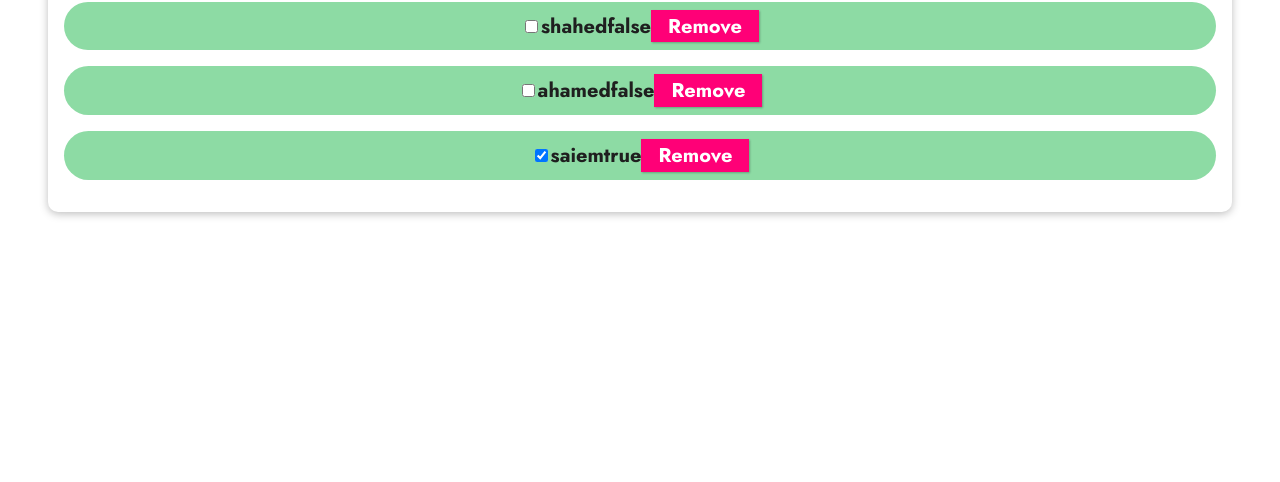
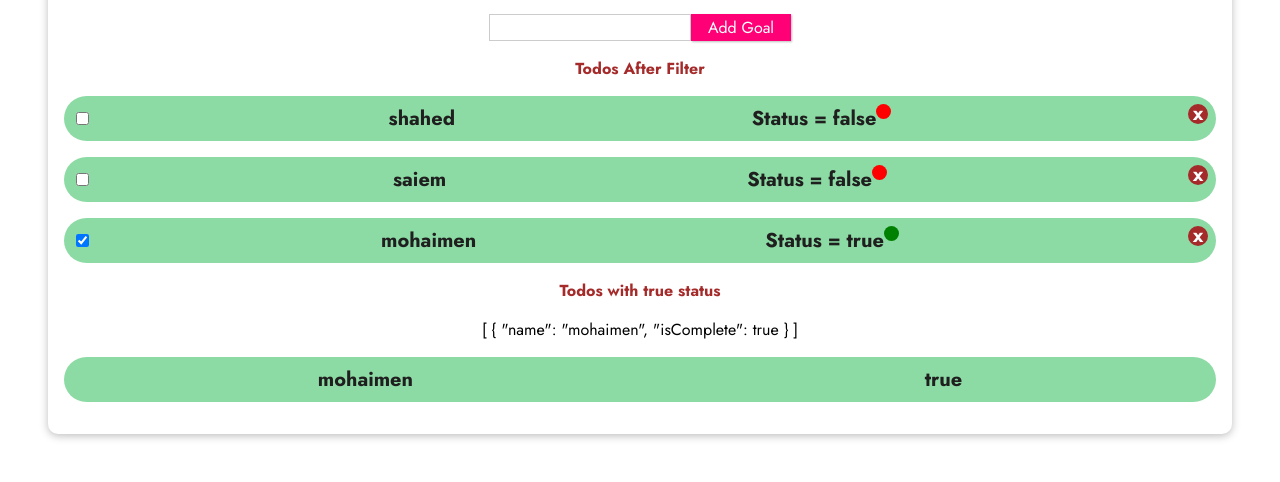
Before and after one commit to saiem-jatri/todo, a plain HTML site: page index.html in a window 1280 px wide. Shown: the part 367-849 px from the top of the page. Before the commit the page ends 800 px from the top, so only its background shows below. Drawn offline with nearby package versions, Linux system fonts and the light colour scheme.

Commit message:
filter with status true added

```diff
--- a/app.js
+++ b/app.js
@@ -3,39 +3,45 @@ const app = Vue.createApp({
     return {
       searchString: '',
         inputTask:'',
+        showMessege:false,
 
         todos: [
-            {name:'shahed', status: false},
-            {name:'ahamed', status: false},
-            {name:'saiem', status: true},
-        ]
+          {name:"shahed",isComplete:false},
+          {name:"saiem",isComplete:false},
+          {name:"mohaimen",isComplete:true}
+        ],
      };
   },
   methods: {
-
     addTask() {
       if(this.inputTask == ''){
-         alert("task can't be null")
-          return
+        setTimeout(()=>{
+          this.showMessege = false
+        },2000)
+        this.showMessege = true
+        return
       }
-      const todo = { name: this.inputTask, status: false};
-      this.todos.unshift(todo);
-      this.inputTask = '';
+      this.todos.unshift({name:this.inputTask, isComplete:false})
+      this.inputTask=''
   },
   deleteTask(index) {
-    this.todos.splice(index, 1);
+    this.todos.splice(index, 3);
 },
-    changeStatus(){
-      this.todos.status = !this.todos.status
+
+changeStatus(){
+ this.filterItems.isComplete = !this.filterItems.isComplete
+}
+},
+
+  computed: {
+    filterItems(){
+      return this.todos.filter(items=> items.name.toLowerCase().includes(this.searchString))
     },
-  },
-  computed: {
-    filteredTodos() {
-        return this.todos.filter(todo=> {
-            return todo.name.toLowerCase().includes(this.searchString)
-          }
-        );
+
+    afterFilter(){
+      return this.filterItems.filter(items => items.isComplete)
     }
+
 }
 
 });
--- a/index.html
+++ b/index.html
@@ -17,17 +17,31 @@
       <h1>Vue Course Goals</h1>
     </header>
     <section id="user-goals">
+      <p>Search your strings here!</p>
        <input type="text" v-model="searchString" >
       <h2>My course goals</h2>
       <input type="text" v-model="inputTask"/>
-      <button  @click="addTask" >Add Goal</button>
+      <button  @click="addTask">Add Goal</button>
+      <p style="font-weight: 600; color:brown">Todos After Filter</p>
+      <ul>
+        <p v-if="showMessege" style="color: red;">input can't be null</p>
+        <li v-for="(todo,index) in filterItems" :key="todo" style="display: flex; justify-content:space-between">
+          <input type="checkbox" v-model="todo.isComplete">
+          <span>{{todo.name}}</span>
+          <span style="display: flex;">Status = {{todo.isComplete}} <div v-if="todo.isComplete === false" style="height: 15px; width:15px; background-color:red; border-radius:100%"></div>
+            <div v-if="todo.isComplete === true" style="height: 15px; width:15px; background-color:green; border-radius:100%"></div>
+          </span>
+          <div  @click="deleteTask(index)" style="color: white; height:20px; width: 20px; border-radius: 100%; background-color: brown; text-align: center;display: flex; justify-content:center;align-items: center;">x</div>
+        </li>
 
-      <ul>
-        <li v-for="(todo, index) in filteredTodos" :key="todo">
-          <input type="checkbox" v-model="todo.status">
-          <span>{{todo.name}}</span>
-          <span>{{todo.status}}</span>
-          <button  @click="deleteTask(index)">Remove</button>
+      </ul>
+
+      <p style="font-weight: 600; color:brown">Todos with true status</p>
+      {{afterFilter}}
+      <ul v-if="afterFilter.length != 0">
+        <li v-for="todo in afterFilter" :key="todo" style="display: flex; column-gap: 20px; justify-content: space-around;">
+         <span> {{todo.name}}</span>
+          <span>{{todo.isComplete}}</span>
         </li>
       </ul>
     </section>
```
